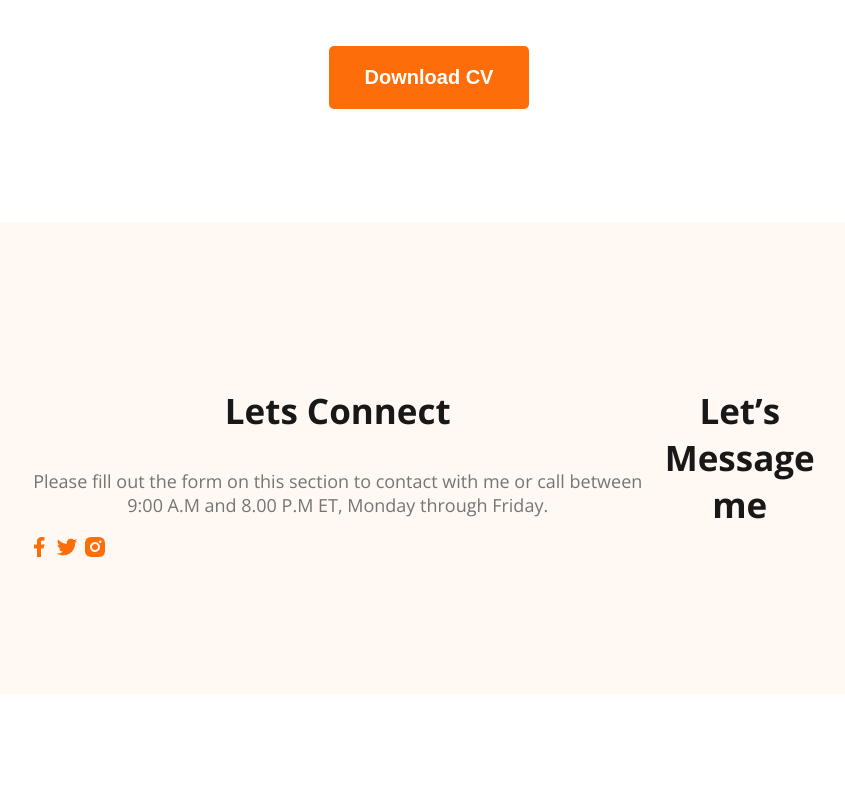
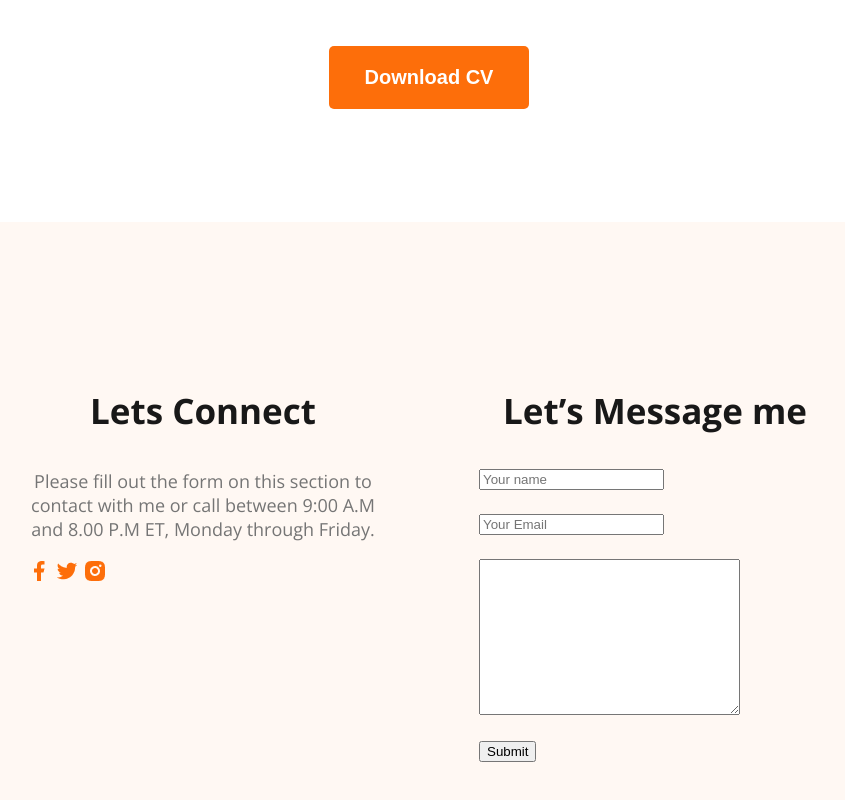
Before and after one commit to Ahsan-Tapadar/developer-portfolio, a plain HTML site: page index.html in a window 1280 px wide. Shown: the part 3012-3812 px from the top of the page, without its empty margins (211-1056 px from the left). Before the commit the page ends 3714 px from the top, so only its background shows below. Drawn offline with nearby package versions, Linux system fonts and the light colour scheme.

Commit message:
footers input added

```diff
--- a/Styles/portfolio.css
+++ b/Styles/portfolio.css
@@ -215,7 +215,15 @@ main section {
 
 footer{
     display: flex;
+    gap: 100px;
     background: #FFF8F3;
     padding: 130px 230px ;
+}
 
+.footer-column{
+    width: 50%;
 }
+.contact input, textarea{
+    display: block;
+    margin-bottom: 24px;
+}
--- a/index.html
+++ b/index.html
@@ -153,6 +153,14 @@
         </div>
         <div class="footer-column">
             <h3 class="section-title">Let’s Message me</h3>
+            <form class="contact" action="">
+                <input type="text" placeholder="Your name">
+            </form>
+            <form class="contact" action="">
+                <input type="text" placeholder="Your Email">
+            </form>
+            <textarea name="" id="" cols="30" rows="10"></textarea>
+          <input type="submit" value="Submit">
         </div>
     </footer>
 
```
